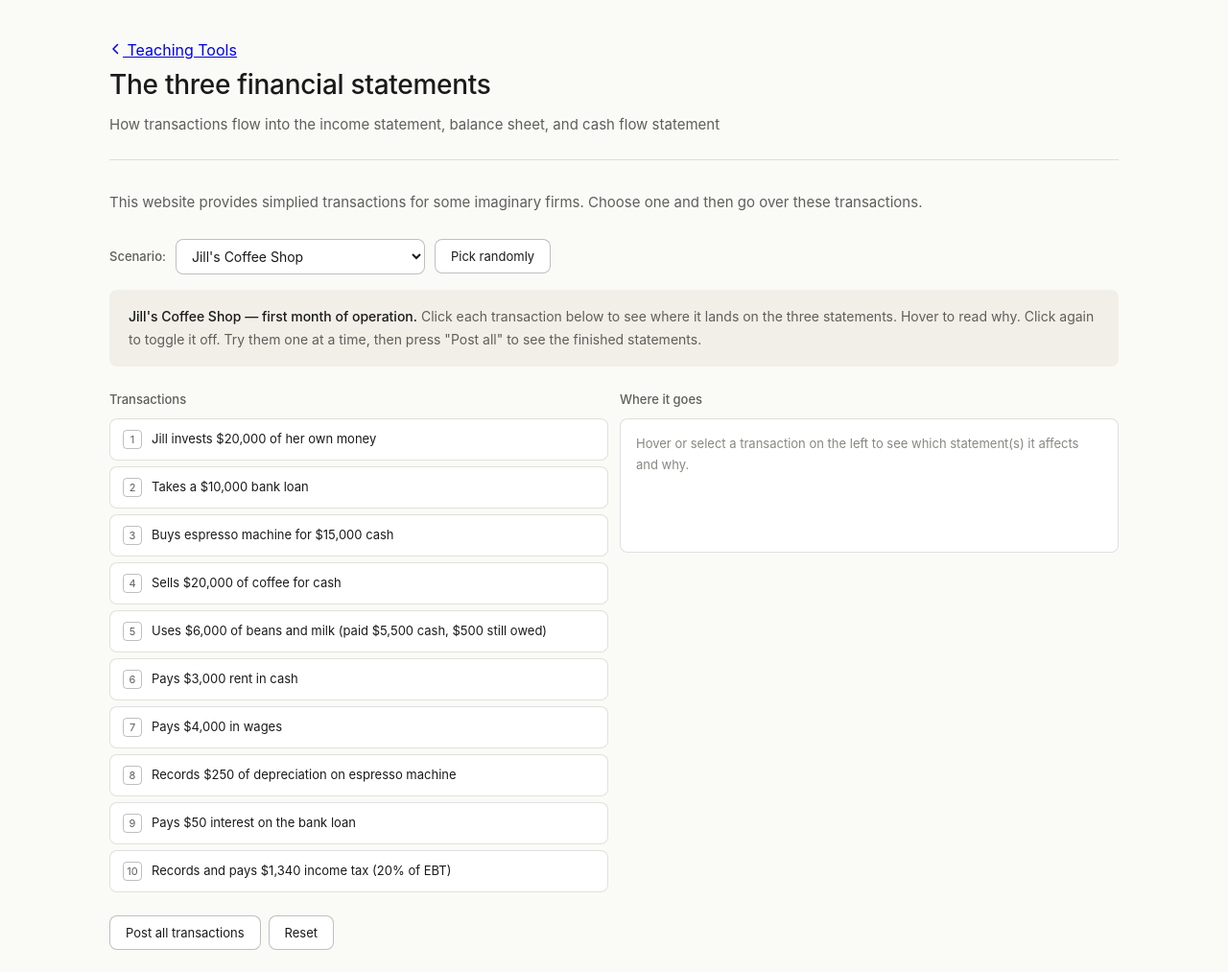
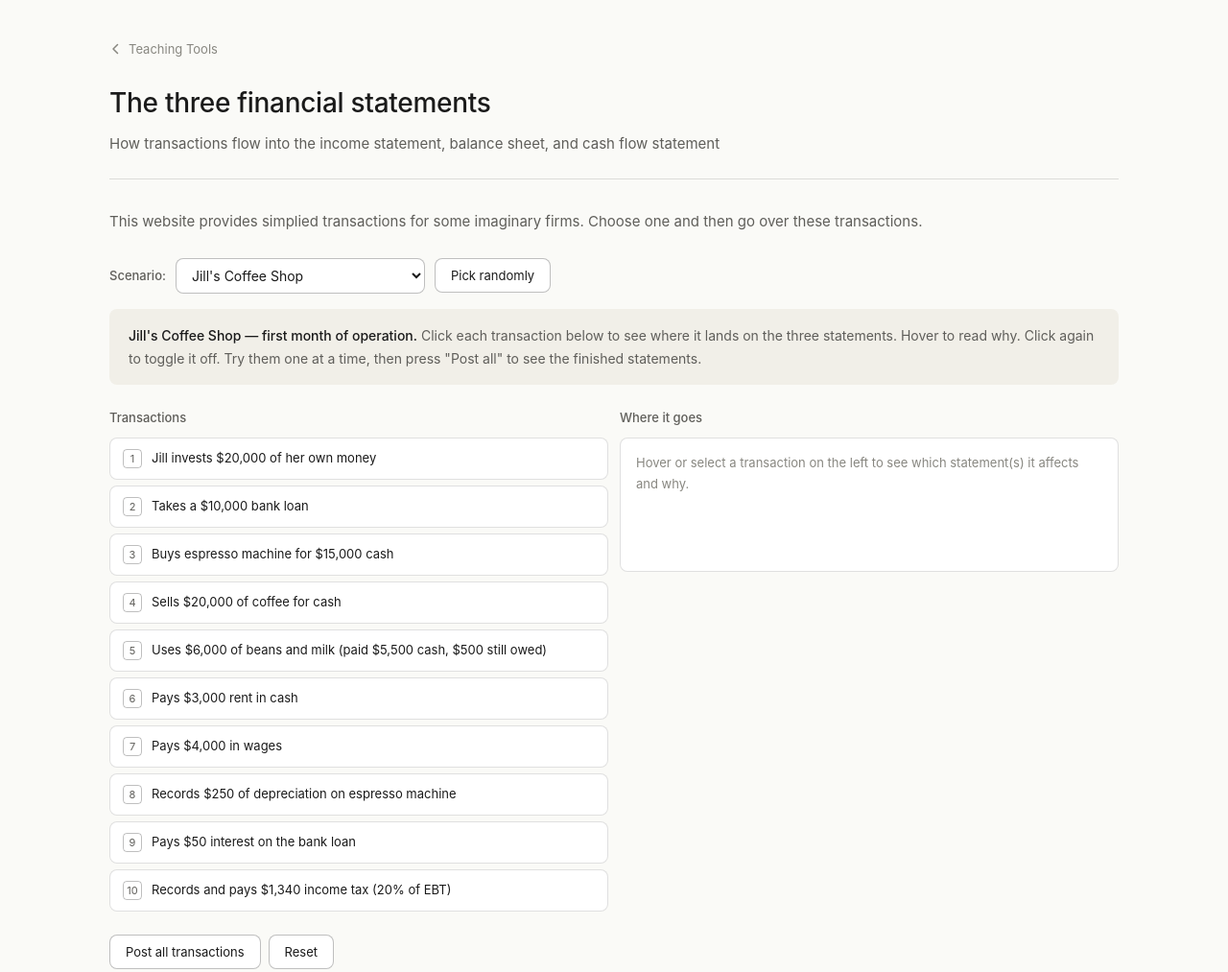
Before and after one commit to moulimdk/BA1310-UTD, a plain HTML site: page financial-statements/index.html in a window 1280 px wide. Shown: the top 1013 px of the page at 96% size. Drawn offline with Linux system fonts and the light colour scheme.

Commit message:
Update index.html with proper css

```diff
--- a/financial-statements/index.html
+++ b/financial-statements/index.html
@@ -189,6 +189,19 @@
   }
   .btn:hover { background: var(--surface-2); }
   .btn:active { transform: scale(0.98); }
+
+  .back-link {
+    display: inline-flex;
+    align-items: center;
+    gap: 6px;
+    font-size: 13px;
+    color: var(--text-3);
+    text-decoration: none;
+    margin-bottom: 1.5rem;
+    transition: color 0.15s;
+  }
+  .back-link:hover { color: var(--text-2); }
+  .back-link svg { flex-shrink: 0; }
 
   .tabs {
     display: flex;
```
